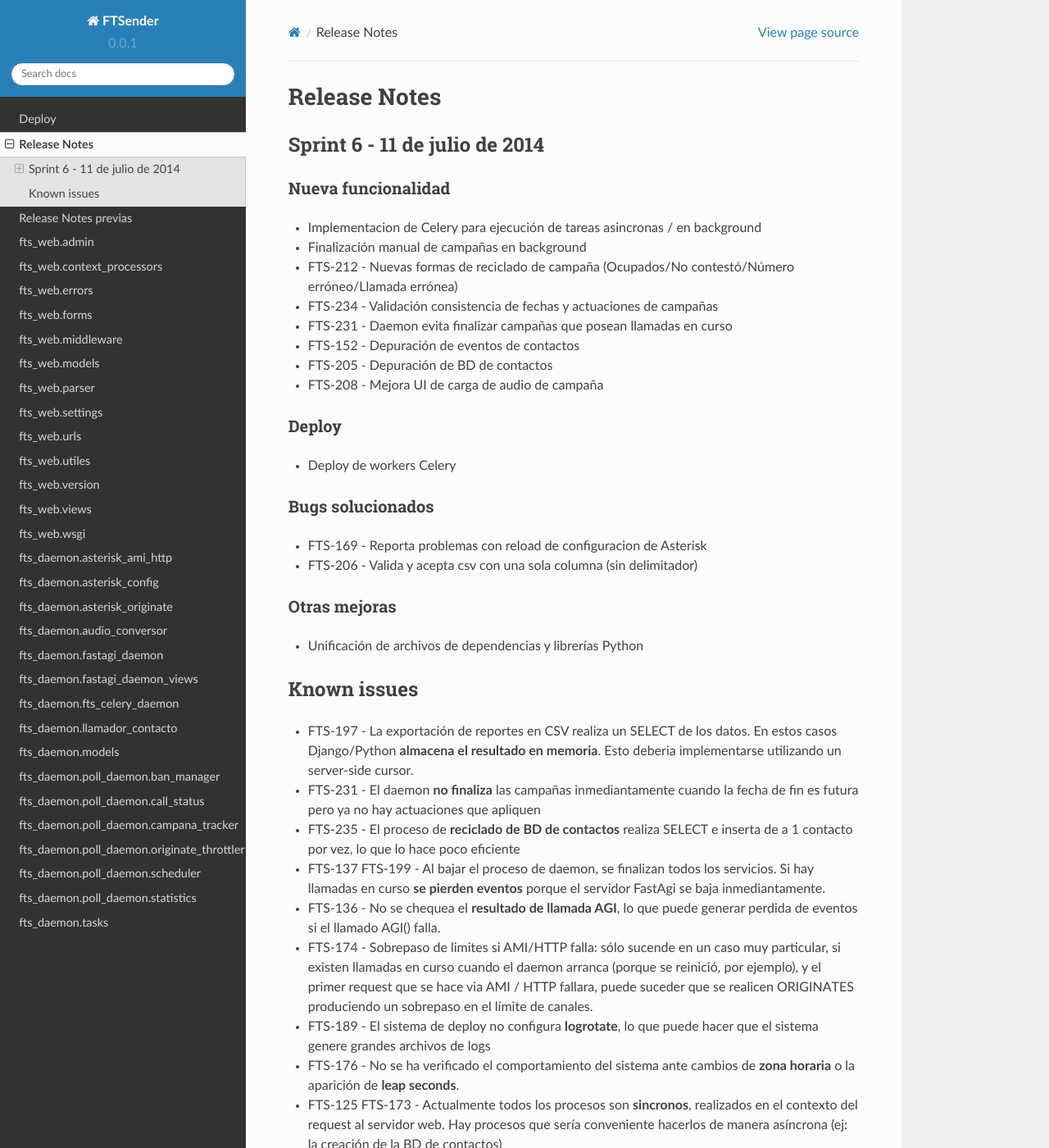
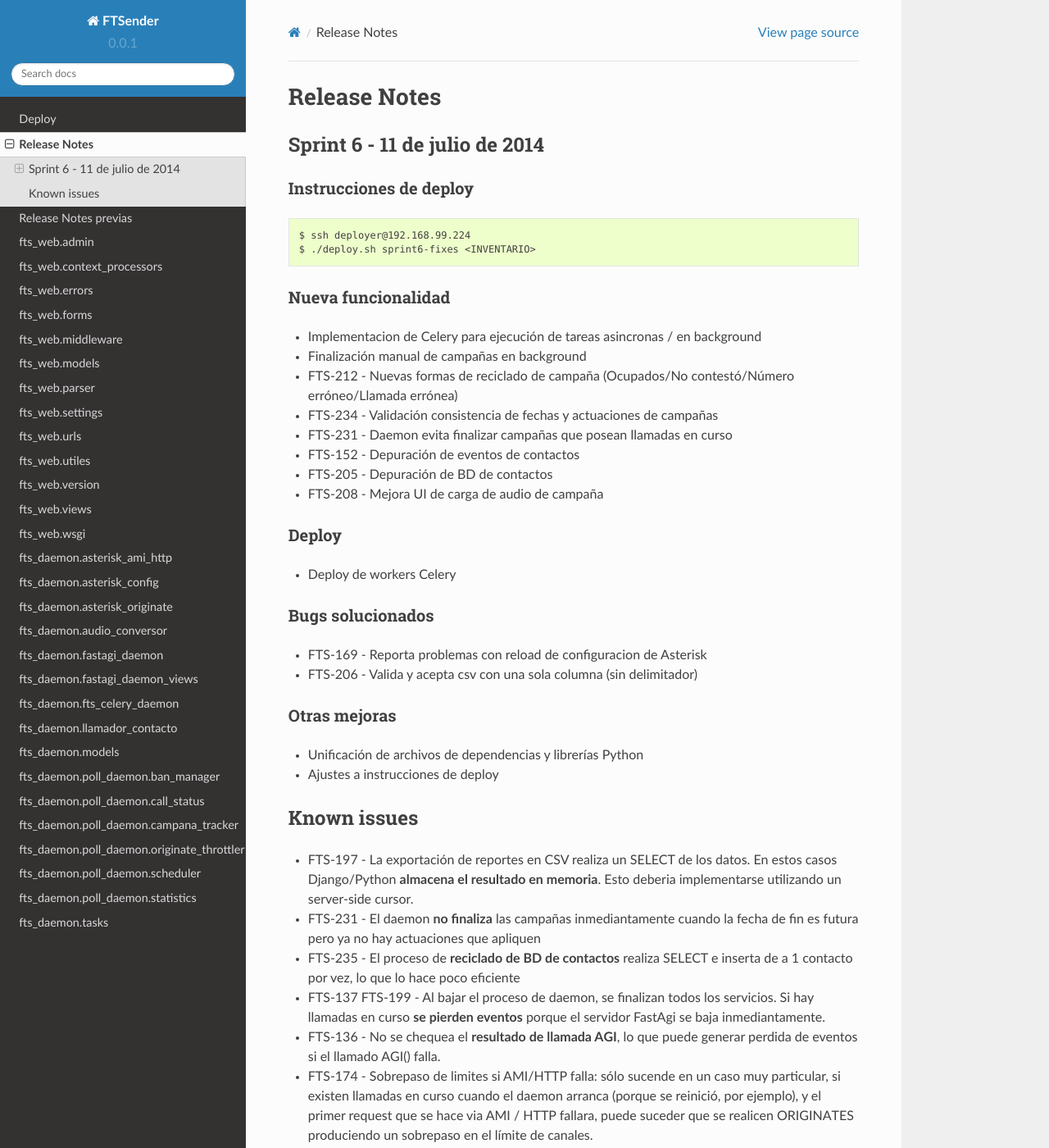
Before and after one commit to aybaker/omnicontact, a Sphinx documentation site: the page built from docs/release_notes.rst, in a window 1280 px wide and 1400 px high. Shown: the whole window at 82% size. Built offline with Sphinx 7.4.7 and the Read the Docs theme 2.0.0, drawn with Linux system fonts in a browser that asks for light colours.

Commit message:
Update release notes

```diff
--- a/docs/release_notes.rst
+++ b/docs/release_notes.rst
@@ -3,6 +3,18 @@ Release Notes
 
 Sprint 6 - 11 de julio de 2014
 ------------------------------
+
+
+Instrucciones de deploy
+.......................
+
+
+.. code::
+
+    $ ssh deployer@192.168.99.224
+    $ ./deploy.sh sprint6-fixes <INVENTARIO>
+
+
 
 Nueva funcionalidad
 ...................
@@ -16,10 +28,12 @@ Nueva funcionalidad
 * FTS-205 - Depuración de BD de contactos
 * FTS-208 - Mejora UI de carga de audio de campaña
 
+
 Deploy
 ......
 
 * Deploy de workers Celery
+
 
 Bugs solucionados
 .................
@@ -27,10 +41,13 @@ Bugs solucionados
 * FTS-169 - Reporta problemas con reload de configuracion de Asterisk
 * FTS-206 - Valida y acepta csv con una sola columna (sin delimitador)
 
+
 Otras mejoras
 .............
 
 * Unificación de archivos de dependencias y librerías Python
+* Ajustes a instrucciones de deploy
+
 
 Known issues
 ------------
```
